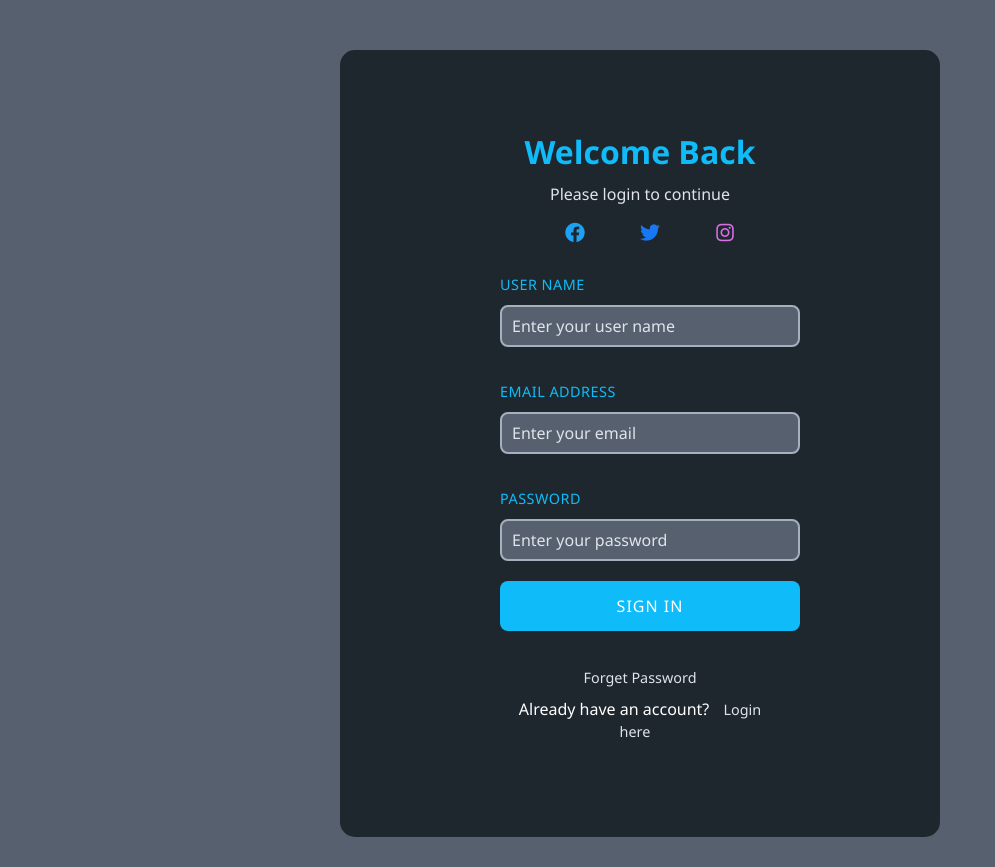
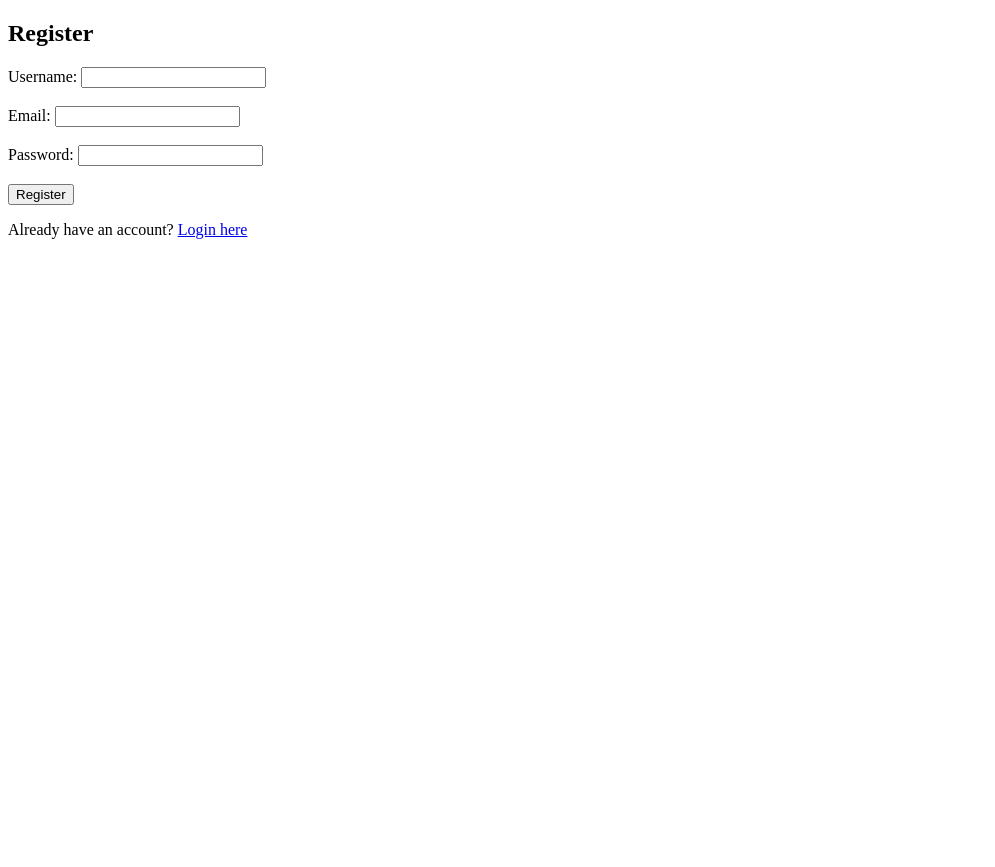
Before and after one commit to animehoodie/TECHLEARNING, a PHP site: page /register.html in a window 1280 px wide. Shown: the whole page, without its empty margins (0-995 px from the left). After the commit the page ends 239 px from the top, so only its background shows below. Run offline with PHP 8.4, Linux system fonts and the light colour scheme.

Commit message:
eight commmit

```diff
--- a/index.html
+++ b/index.html
@@ -38,7 +38,7 @@
           </div>
       </div>-->
       <section class="hero">
-          <div class="hero-content1">
+          <div class="">
               <div class="box-right">
                   <h2 style="text-align: center; padding: 5px; margin: 20px; background-color: #66bef5; border-radius: 10px;">Notice</h2>
                   <hr>
@@ -56,7 +56,7 @@
                   <p style="margin: 20px;">Semester- 4, 5, 6, subject list uploded</p>
               </div>
           </div>
-          <div class="hero-content">
+          <div class="box-right">
               <h5>Welcome to techlearning</h5>
               <p> Our Mission is to develop young men with active and creative minds a sense of understanding and compassion for others, and the courage to act on their beliefs.</p>
               <p>We stress the total development of each child: spiritual, moral, intellectual, social, emotional and physical.</p>
--- a/login.html
+++ b/login.html
@@ -15,7 +15,7 @@
                 <p>Please login to continue</p>
             </div>
 
-            <form method="post" action="/login">
+            <form method="post" action="login.php">
                 <div class="form-group">
                     <label for="email">Email Address</label>
                     <input type="email" id="email" name="email" placeholder="Enter your email" required>
@@ -30,7 +30,7 @@
                     <div class="additional-link">
                         <a href="#">Forget Password</a>
                         <br>
-                        <a href="{{ url_for('register') }}">Create New Account</a>
+                        <a href="register.html">Create New Account</a>
                     </div>
                 </div>
             </form>
--- a/register.html
+++ b/register.html
@@ -1,62 +1,18 @@
 <!DOCTYPE html>
 <html>
-    <head>
-        <title>Login Page</title>
-        <meta charset="UTF-8">
-        <meta name="viweport" content="width=device-width, initial-scale=1.0">
-        <link rel="stylesheet" type="text/css" href="login.css">
-        <link rel="stylesheet" href="https://cdnjs.cloudflare.com/ajax/libs/font-awesome/6.0.0/css/all.min.css">
-
-    </head>
-    <body >
-        <div class="login-container">
-            <div class="login-header">
-                <h1>Welcome Back</h1>
-                <p>Please login to continue</p>
-            </div>
-
-            <form method="post" action="/register">
-                <div class="form-group">
-                    <label for="name">User Name</label>
-                    <input type="name" id="name" name="username" placeholder="Enter your user name" required>
-                </div>
-                <div class="form-group">
-                    <label for="email">Email Address</label>
-                    <input type="email" id="email" name="email" placeholder="Enter your email" required>
-                </div>
-
-                <div class="form-group">
-                    <label for="password">Password</label>
-                    <input type="password" id="password" name="password" placeholder="Enter your password" required>
-
-                    <button type="submit" class="login-btn">Sign In</button>
-
-                    <div class="additional-link">
-                        <a href="#">Forget Password</a>
-                        <br>
-                        <p style="color: white;">Already have an account? <a href="{{ url_for('login') }}">Login here</a></p>
-                    </div>
-                </div>
-            </form>
-
-            <ul class="social-icon">
-                <li>
-                    <a href="#" style="--color: #1da1f2;">
-                        <i class="fa-brands fa-facebook"></i>
-                    </a>
-                </li>
-                <li>
-                    <a href="#" style="--color: #1877f2;">
-                        <i class="fab fa-twitter"></i>
-                    </a>
-                </li>
-                <li>
-                    <a href="#" style="--color:#d76fe5;">
-                        <i class="fab fa-instagram"></i>
-                    </a>
-                </li>
-            </ul>
-        </div>
-
-    </body>
+<head>
+    <title>Register Page</title>
+    <meta charset="UTF-8">
+    <meta name="viewport" content="width=device-width, initial-scale=1.0">
+</head>
+<body>
+    <h2>Register</h2>
+    <form action="register.php" method="POST">
+        Username: <input type="text" name="username" required><br><br>
+        Email: <input type="email" name="email" required><br><br>
+        Password: <input type="password" name="password" required><br><br>
+        <button type="submit">Register</button>
+    </form>
+    <p>Already have an account? <a href="login.php">Login here</a></p>
+</body>
 </html>
```
Also changed, not shown: db.php (added, +12 -0 lines), demo.html (added, +17 -0 lines), login.php (added, +27 -0 lines), register.php (added, +27 -0 lines), style.css (+7 -5 lines).
